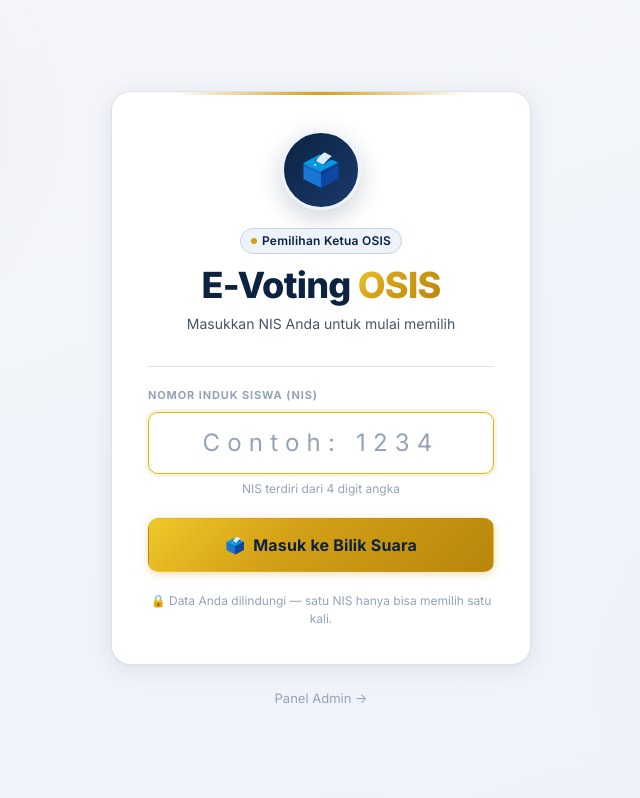
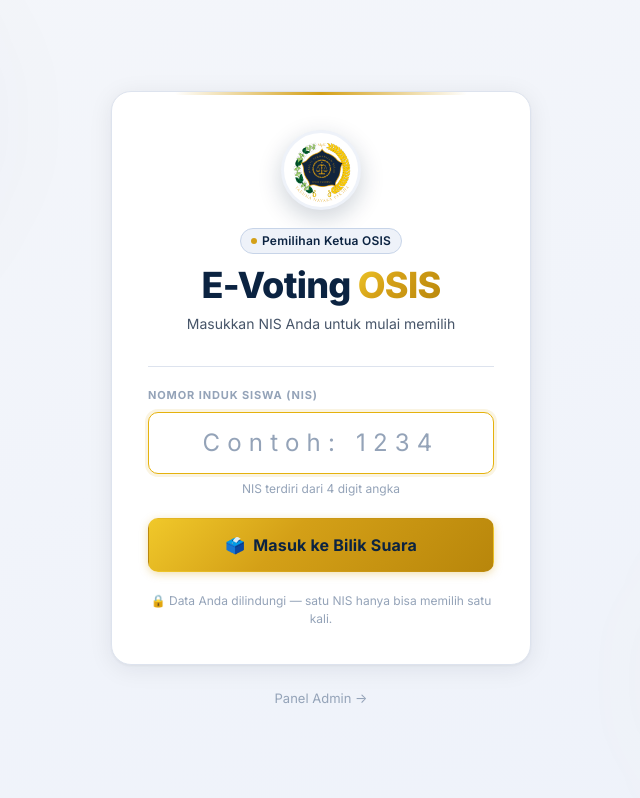
Before and after one commit to zzznyhhh/smaction, a Next.js app: page / in a window 1280 px wide. Shown: the whole page, without its empty margins (319-959 px from the left). Built offline with nearby package versions, Linux system fonts and the light colour scheme.

Commit message:
feat: replace ballot emoji with MPK logo on home page

```diff
--- a/src/app/page.tsx
+++ b/src/app/page.tsx
@@ -94,15 +94,15 @@ export default function LoginPage() {
             className="animate-float"
             style={{
               width: 80, height: 80, borderRadius: '50%',
-              background: 'linear-gradient(135deg, #0B2341 0%, #1a3a6b 100%)',
+              background: '#ffffff',
               border: '3px solid #EEF2F9',
               boxShadow: '0 8px 24px rgba(11,35,65,0.2)',
               display: 'flex', alignItems: 'center', justifyContent: 'center',
-              fontSize: '2rem',
               marginBottom: 16,
+              overflow: 'hidden',
             }}
           >
-            🗳️
+            <img src="/icon.png" alt="Logo SMACTION" style={{ width: '100%', height: '100%', objectFit: 'cover' }} />
           </div>
 
           <span
```
